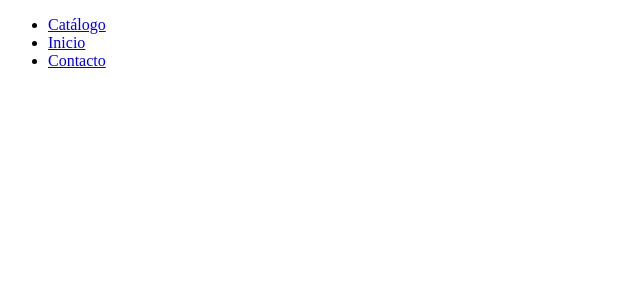
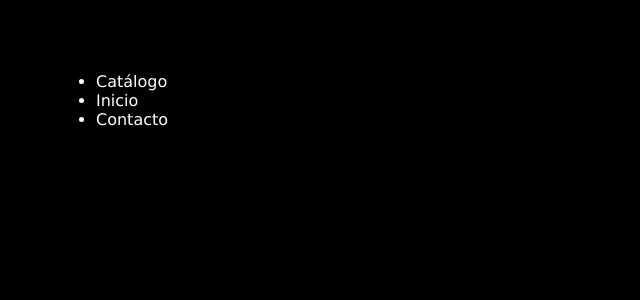
Before and after one commit to elehin/empresaB, an Angular app: page / in a window 1280 px wide. Shown: the top 300 px of the page, without its empty margins (0-640 px from the left). Built offline with nearby package versions, Linux system fonts and the light colour scheme.

Commit message:
Estilos básicos

```diff
--- a/src/styles.css
+++ b/src/styles.css
@@ -1 +1,34 @@
 /* You can add global styles to this file, and also import other style files */
+body {
+  background-color: black;
+  color: white;
+  padding: 3em;
+}
+
+li {
+  font-family: Verdana, Geneva, Tahoma, sans-serif;
+}
+
+/* unvisited link */
+a:link {
+  color: white;
+  text-decoration: none;
+}
+
+/* visited link */
+a:visited {
+  color: white;
+  text-decoration: none;
+}
+
+/* mouse over link */
+a:hover {
+  color: white;
+  text-decoration: none;
+}
+
+/* selected link */
+a:active {
+  color: white;
+  text-decoration: none;
+}
```
